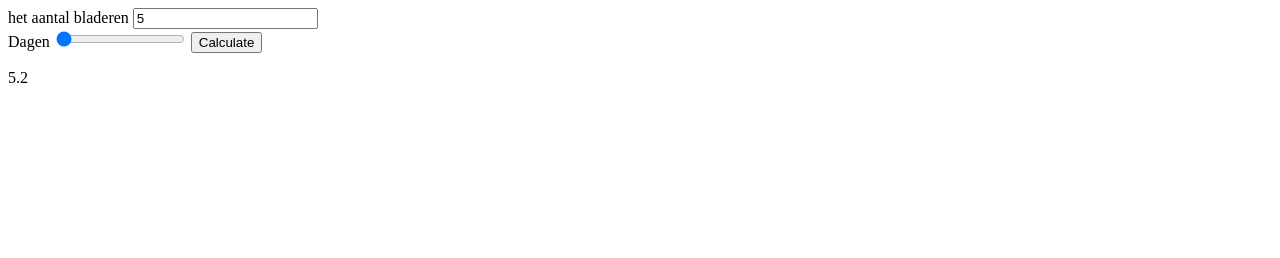
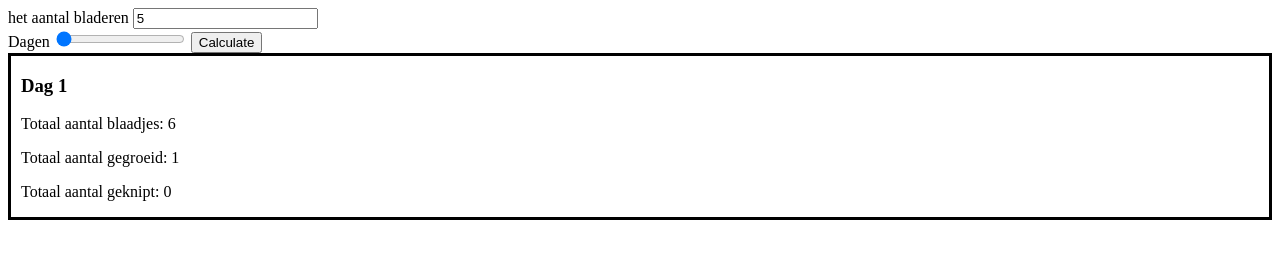
Before and after one commit to MerijnDreef/Bonzai-boompje-groei, a plain HTML site: page index.html in a window 1280 px wide. Both pictures are taken after typing "5" into the empty fields and a click on the button "Calculate". Drawn offline with Linux system fonts and the light colour scheme.

Commit message:
added the calculator for when the growth is over 200 and made it show up on screen

```diff
--- a/index.html
+++ b/index.html
@@ -5,7 +5,7 @@
     <meta charset="UTF-8">
     <meta http-equiv="X-UA-Compatible" content="IE=edge">
     <meta name="viewport" content="width=device-width, initial-scale=1.0">
-    <title>Bonzai boom</title>
+    <title>Bonzai groei</title>
 </head>
 
 <body>
@@ -13,13 +13,11 @@
         <label for="leafs">het aantal bladeren</label>
         <input type="number" id="leafs" name="leafs">
         <br>
-        <label for="days">Dagen </label>
+        <label for="days" id="daysLabel">Dagen </label>
         <input type="range" min="1" max="42" value="1" id="days" name="days">
         <button id="calculate">Calculate</button>
     </div>
-    <div>
-        <p id="growth"></p>
-        <p id="cut"></p>
+    <div class="result">
     </div>
     <script src="script.js"></script>
 </body>
--- a/script.js
+++ b/script.js
@@ -3,45 +3,70 @@ var daysAmount = document.getElementById("days");
 var calculate = document.getElementById("calculate");
 var growthTotal = document.getElementById("growth");
 var cutTotal = document.getElementById("cut");
+var daysLabel = document.getElementById("daysLabel");
+var resultTotal = document.getElementsByClassName("result");
 
 calculate.setAttribute('onclick', 'calcDays()');
 // calculate.onclick = function(){calcDays(leafsAmount, daysAmount);};
+daysAmount.setAttribute('onchange', 'daysCount()');
 
+function daysCount() {
+   daysLabel.innerText = "Dagen " + "(" + daysAmount.value + ")";
+}
 
 function calcDays() {
+   var daysCurrent = 1;
    var daysCount = daysAmount.value * 1;
    var cutCount = 0;
-   console.log(daysCount);
    var initialAmount = 1 * leafsAmount.value;
    initialAmount = Math.floor(initialAmount);
    var addUp = leafsAmount.value / 100 * 4;
-   console.log(initialAmount);
-   // console.log(addUp);
-   var bonzaiSize = initialAmount += addUp;
+   var bonzaiSize = 0;
    console.log("pre vibe check");
-   for (var i = 1; i < daysCount; i++) {
+
+   for (var i = 0; i < daysCount; i++) {
       console.log("post vibe check");
       console.log(initialAmount);
       if (addUp >= 200) {
+         addUp = addUp - addUp / 100 * 8;
+         console.log(addUp);
+         console.log("cutCount done")
+         cutCount = addUp / 100 * 8;
+         console.log(cutCount);
 
-         addUp = addUp / 100 * 8;
-
-         // cutCount =
          console.log("You have failed the vibe check");
       }
       console.log(addUp);
       addUp = Math.ceil(addUp);
       console.log(addUp);
       bonzaiSize = initialAmount += addUp;
+
+      var div = document.createElement('div');
+      var day = document.createElement('h3');
+      var totalAmount = document.createElement('p');
+      var totalGrow = document.createElement('p');
+      var totalCut = document.createElement('p');
+
+      day.innerText = "Dag " + daysCurrent;
+      totalAmount.innerText = "Totaal aantal blaadjes: " + bonzaiSize;
+      totalGrow.innerText = "Totaal aantal gegroeid: " + addUp;
+      totalCut.innerText = "Totaal aantal geknipt: " + cutCount
+
+      div.style.border = "black solid 3px";
+      div.style.marginBottom = "10px";
+      div.style.paddingLeft = "10px";
+
+      div.appendChild(day);
+      div.appendChild(totalAmount);
+      div.appendChild(totalGrow);
+      div.appendChild(totalCut);
+      resultTotal[0].appendChild(div);
+
       initialAmount = bonzaiSize;
       addUp = initialAmount / 100 * 4;
+      daysCurrent++;
       console.log(initialAmount);
       console.log(addUp);
-      // console.log(Counter);
    }
-   // daysAmount = 0;
    console.log("the end");
-   growthTotal.innerText = bonzaiSize;
-   // growthTotal.appendChild(growthTotal);
-   console.log(bonzaiSize);
 }
```
